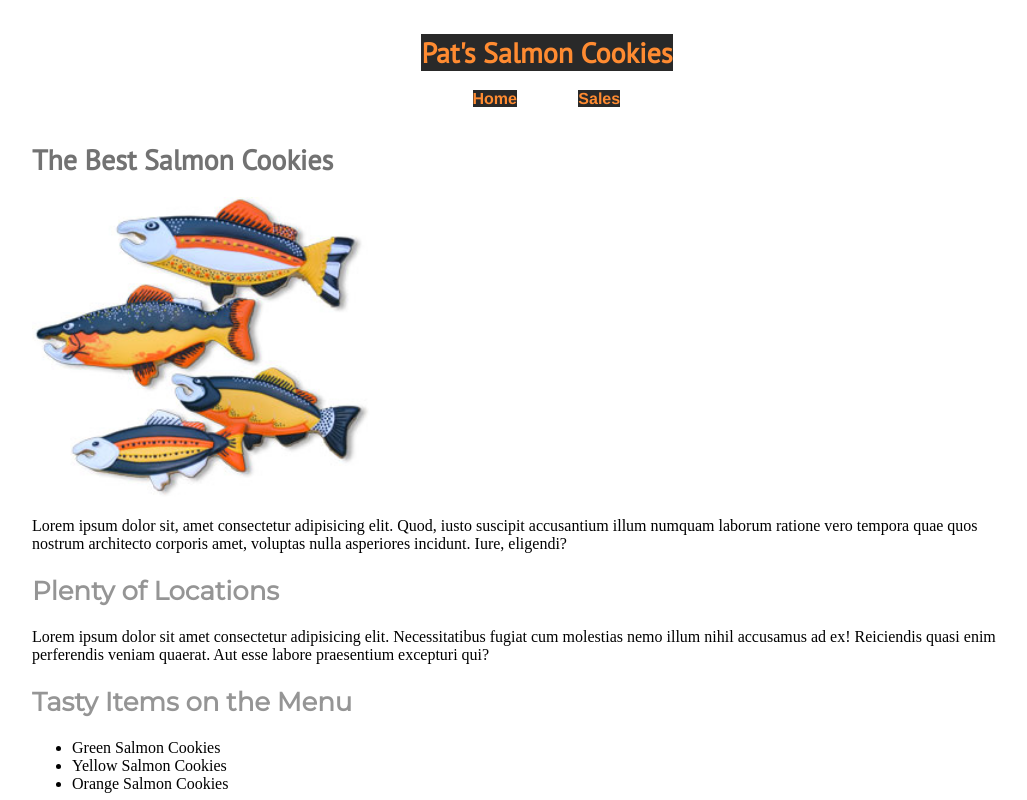
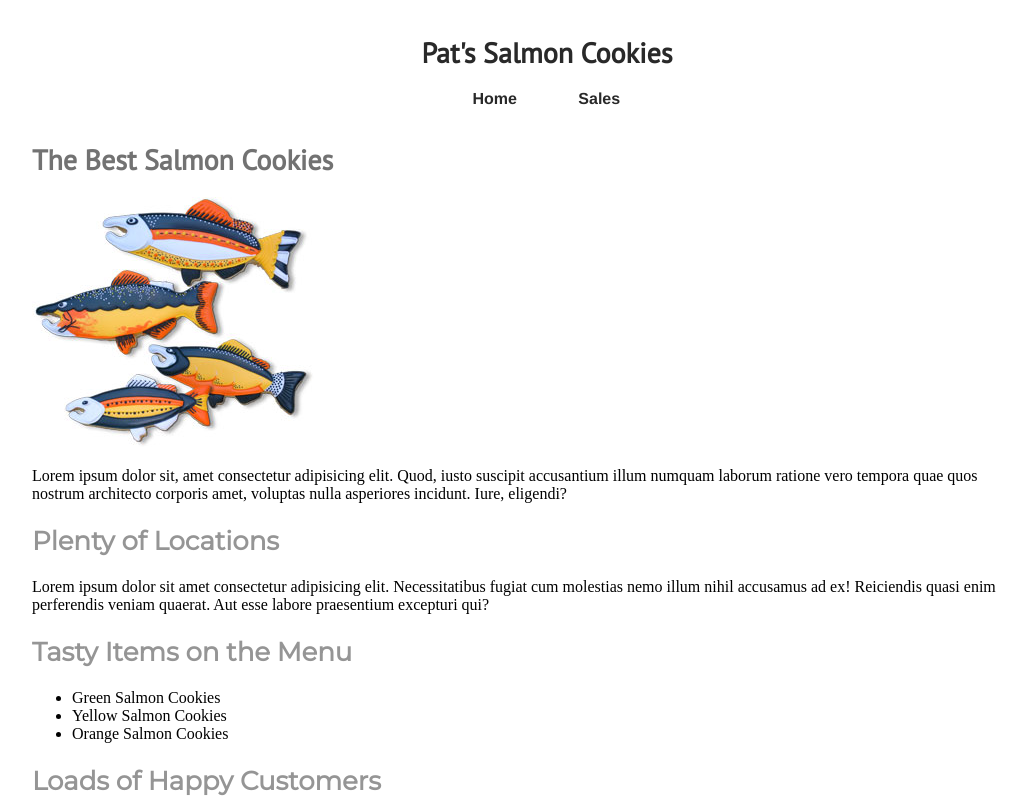
Before and after one commit to stevegcarpenter/cookie-stand, a plain HTML site: page index.html in a window 1280 px wide. Shown: the top 800 px of the page, without its empty margins (108-1135 px from the left). Drawn offline with Linux system fonts and the light colour scheme; a web font is replaced by a local one.

Commit message:
Cleaned up some of the CSS that was messy due to running a formatter.

```diff
--- a/css/main.css
+++ b/css/main.css
@@ -74,18 +74,15 @@ h2, h3, h4, h5, h6 {
 }
 
 /*
- * Family picture on main page
+ * All pictures in the rows
  */
-#family-pic,
-#shirt-pic,
-#fishies-pic {
-  height: 300px;
+.row-pic {
+  height: 200px;
 }
 
 /*
  * Form styling
  */
-
 /*
  * The only table is on the Sales page
  */
@@ -94,28 +91,26 @@ table {
   width: 60%;
 }
 
-th,
-td {
+th, td {
   text-align: left;
   padding: 8px;
 }
 
-tr:nth-child(even) {
+tr :nth-child(even) {
   background-color: #959292;
 }
 
 /*
- * Link styles inside header
+ * Link styles
  */
 a.header-link:link,
 a.header-link:visited,
 a.header-link:hover {
   text-decoration: none;
   font-weight: bold;
-  background-color: #292929;
-  color: #ff8b31;
+  color: #292929;
 }
 a.header-link:hover,
 a.header-link:active {
-  color: #fff;
+  color: #727272;
 }
```
